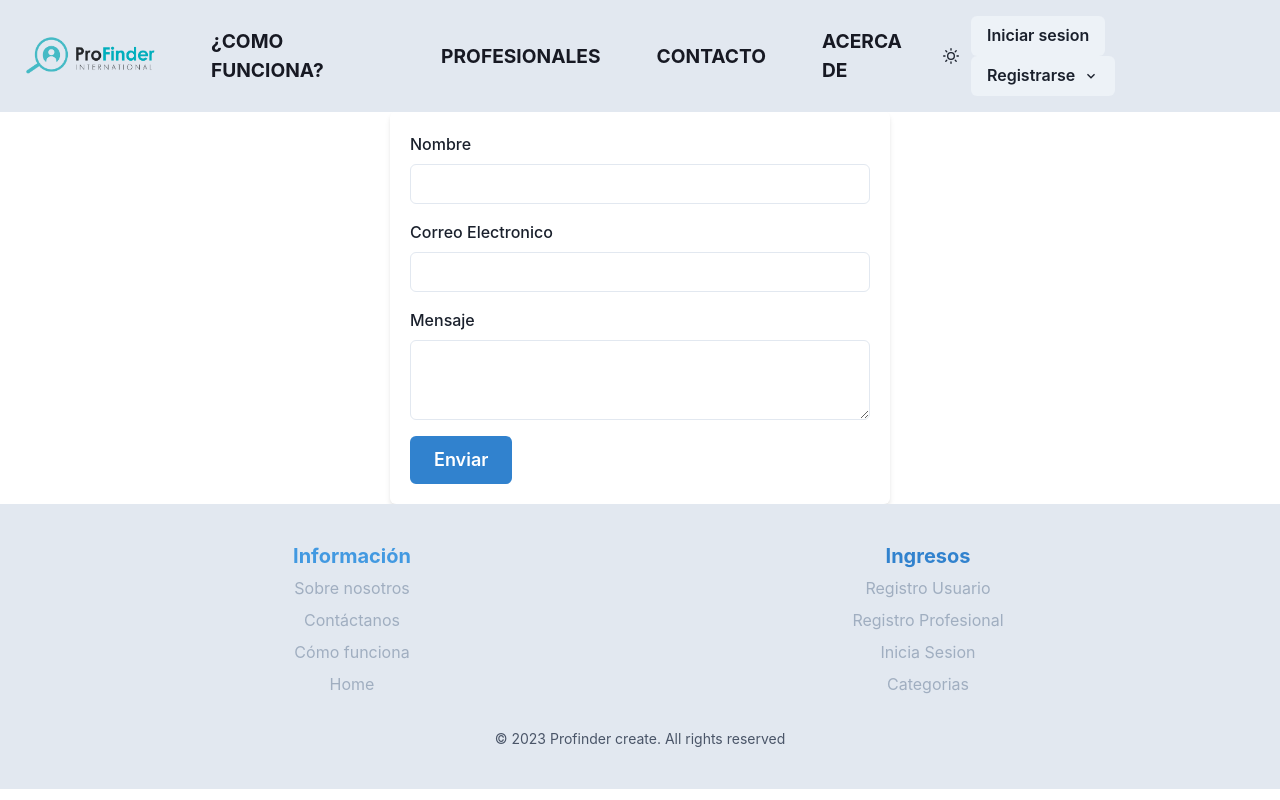
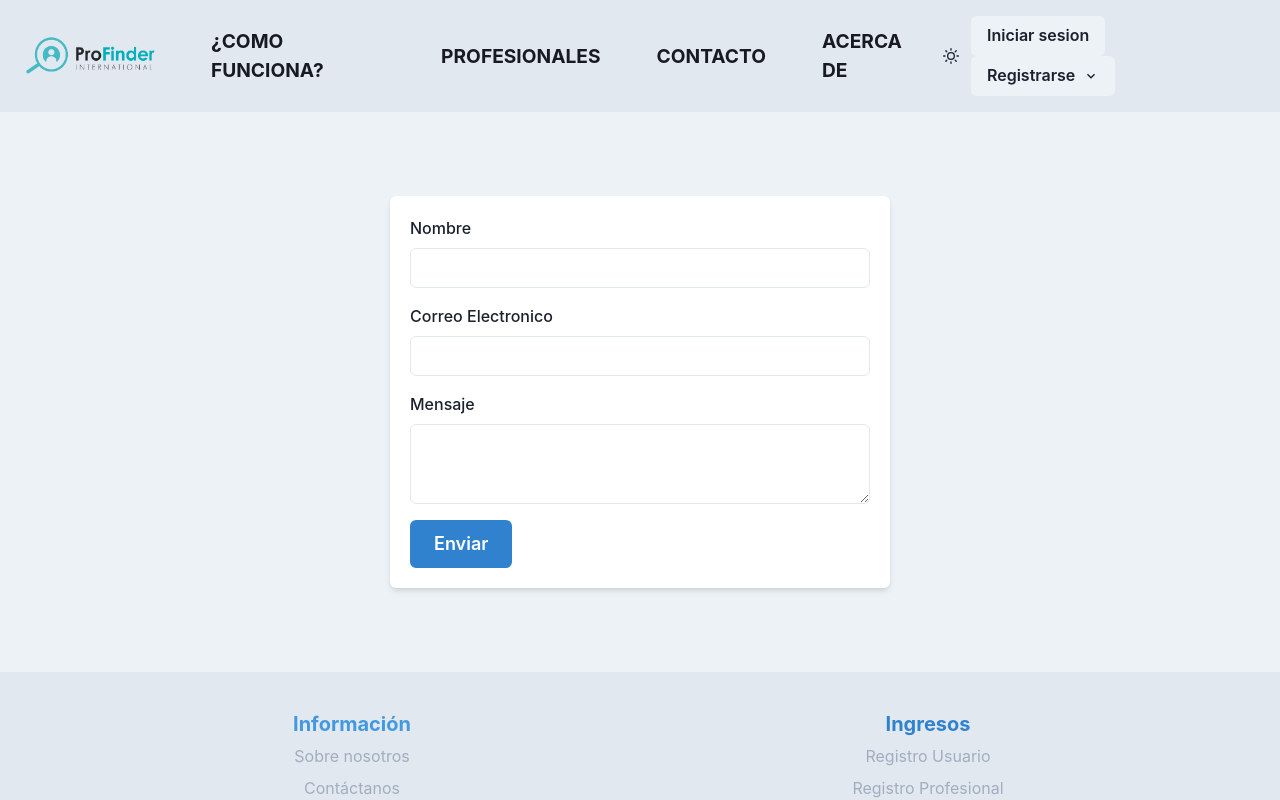
Before and after one commit to JosueEC/Profinder-client, a React (Vite) app: page /feedback in a window 1280 px wide. Shown: the top 800 px of the page. Built offline with nearby package versions, Linux system fonts and the light colour scheme.

Commit message:
css form feedback

```diff
--- a/src/components/Feedback/FormFeedback.jsx
+++ b/src/components/Feedback/FormFeedback.jsx
@@ -6,6 +6,7 @@ import {
   FormLabel,
   Input,
   Textarea,
+  Flex,
 } from "@chakra-ui/react";
 import emailjs from "@emailjs/browser";
 import { validateName, validateEmail, validateMessage } from "./validations";
@@ -89,12 +90,19 @@ const FeedbackForm = () => {
   };
 
   return (
+    <Flex
+      height="70vh" // Ocupa toda la altura de la pantalla
+      alignItems="center" // Centra verticalmente el contenido
+      justifyContent="center" // Centra horizontalmente el contenido
+      bg="gray.100" // Puedes ajustar el color de fondo según tus necesidades
+    >
       <Box
         maxWidth="500px"
-      margin="0 auto"
+        width="100%" // Hace que el formulario ocupe el 100% del ancho disponible
         padding="20px"
         boxShadow="md"
         borderRadius="md"
+        bg="white" // Puedes ajustar el color de fondo según tus necesidades
       >
         <form ref={form} onSubmit={handleSubmit}>
           <FormControl>
@@ -141,6 +149,7 @@ const FeedbackForm = () => {
           </Button>
         </form>
       </Box>
+    </Flex>
   );
 };
 
```
Lines whose indentation alone changed are shown as unchanged.
